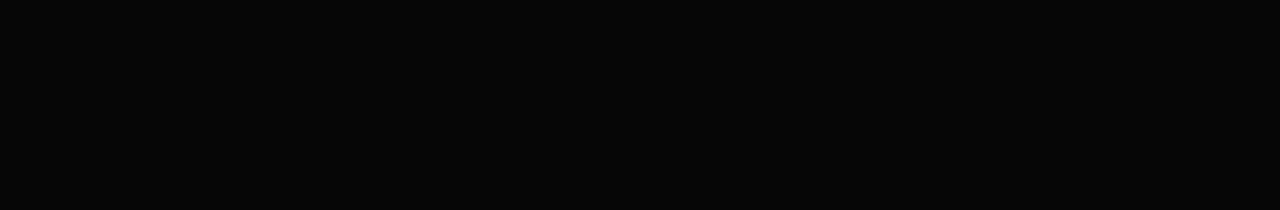
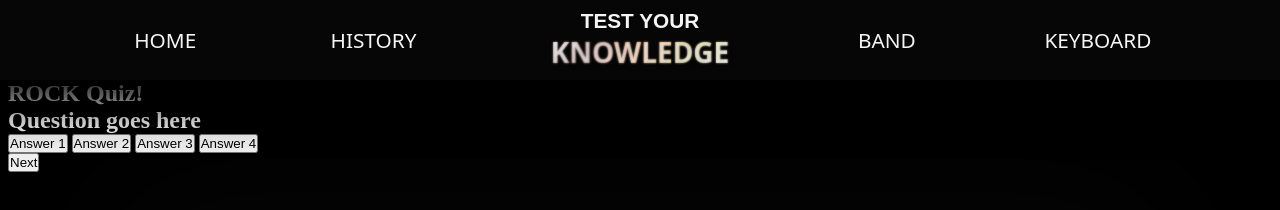
Before and after one commit to onuryvn/kid-rockstars, a plain HTML site: page Pages/quiz.html in a window 1280 px wide. Drawn offline with Linux system fonts and the light colour scheme; files that its build step writes are made by us from their sources; a web font is replaced by a local one.

Commit message:
Add content to Quiz page

```diff
--- a/Pages/quiz.html
+++ b/Pages/quiz.html
@@ -3,12 +3,60 @@
 <head>
     <meta charset="UTF-8">
     <meta name="viewport" content="width=device-width, initial-scale=1.0">
-    <link rel="stylesheet" href="./Styles/style.css">
+    <link rel="stylesheet" href="../Styles/style.css">
     <title>Test Your Knowledge</title>
 </head>
 <body>
+    <nav id="myNav" class="overlay">
+        <div class="overlay-content">
+            <a href="../index.html">HOME</a>
+            <a href="./history.html">HISTORY</a>
+            <a href="./band.html">BAND</a>
+            <a href="./piano.html">KEYBOARD</a>
+        </div>
+    </nav>
 
+    <div class="grid-container" id="quiz-page">
+
+        <div class="test-header" id="quiz-header">
+            <div class="nav-box" id="nav-box-left">
+                <a href="../index.html" class="highlight-text">HOME</a>
+                <a href="./history.html" class="highlight-text">HISTORY</a>
+            </div>
+
+            <header class="header" id="quiz-page-header">
+                <div>TEST YOUR
+                    <div class="header-highlight">KNOWLEDGE</div>
+                </div>
+            </header>
+
+            <div class="nav-box" id="nav-box-right">
+                <a href="./band.html" class="highlight-text">BAND</a>
+                <a href="./piano.html" class="highlight-text">KEYBOARD</a>
+            </div>
+        </div>
+
+        <div class="burger-button-container">
+            <button class="burger-button" type="button">&#9776;</button>
+        </div>
+
+        <section class="grid-item-main" id="quiz-page-main">
+
+            <h1><span class="text-metal">ROCK</span> Quiz!</h1>
+            <div class="quiz">
+                <h2 id="question">Question goes here</h2>
+                <div id="answer-buttons">
+                    <button class="btn">Answer 1</button>
+                    <button class="btn">Answer 2</button>
+                    <button class="btn">Answer 3</button>
+                    <button class="btn">Answer 4</button>
+                </div>
+                <button id="next-btn">Next</button>
+            </div>
+        </section>
+
+    </div>
+
+    <script src="../Scripts/quiz.js"></script>
 </body>
 </html>
-
-<script src="../Scripts/quiz.js"></script>
```
